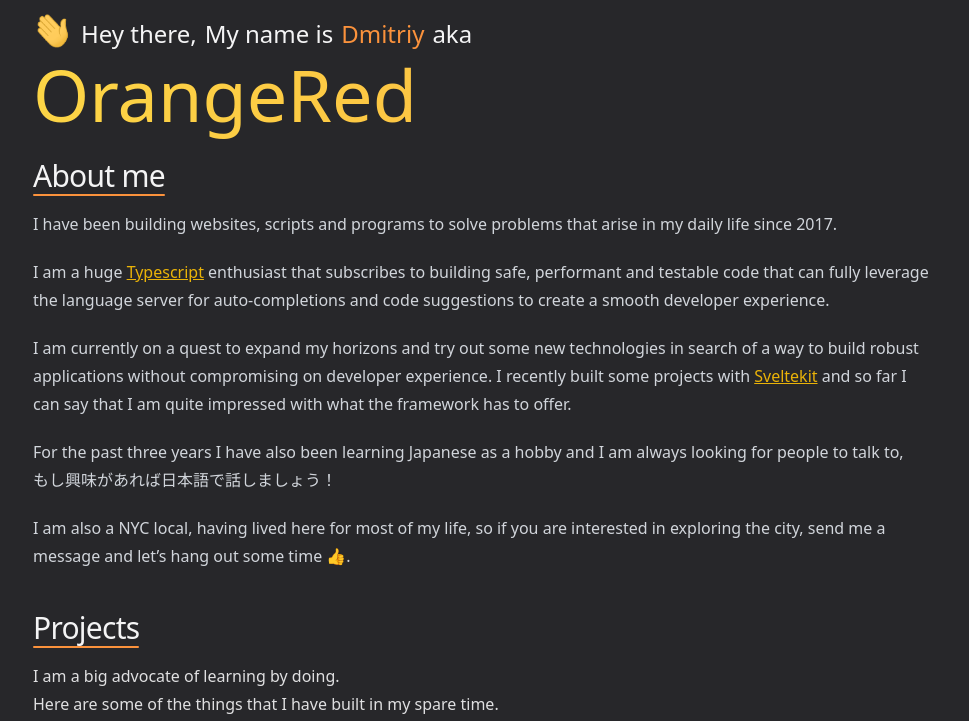
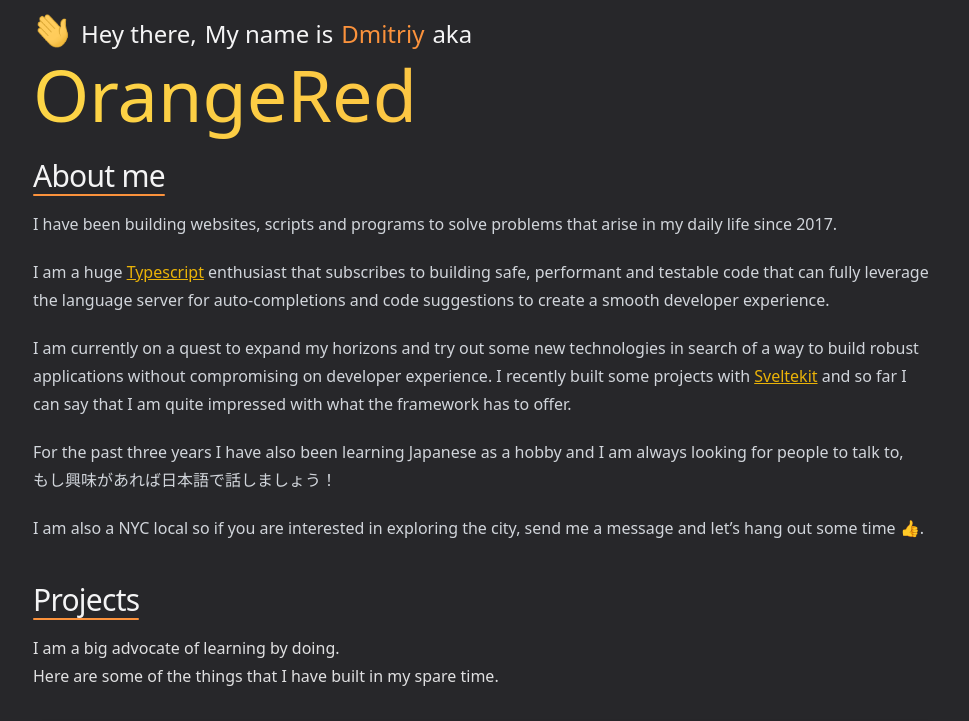
Before and after one commit to OrangeRed/OrangeRed, an Astro site: page / in a window 1280 px wide. Shown: the part 62-783 px from the top of the page, without its empty margins (155-1124 px from the left). Built offline with nearby package versions, Linux system fonts and the light colour scheme; Astro itself is replaced by a stand-in of ours.

Commit message:
docs: Update README one more time

```diff
--- a/content/about-me.md
+++ b/content/about-me.md
@@ -15,5 +15,5 @@ For the past three years I have also been learning Japanese as a hobby and I am
 looking for people to talk to, <br>
 もし興味があれば日本語で話しましょう！
 
-I am also a NYC local, having lived here for most of my life, so if you are interested
-in exploring the city, send me a message and let's hang out some time 👍.
+I am also a NYC local so if you are interested in exploring the city, send me a message
+and let's hang out some time 👍.
```
Also changed, not shown: README.md.
